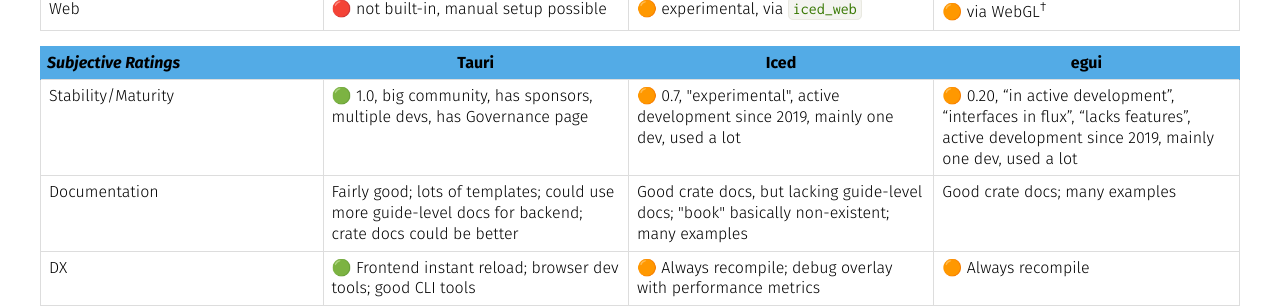
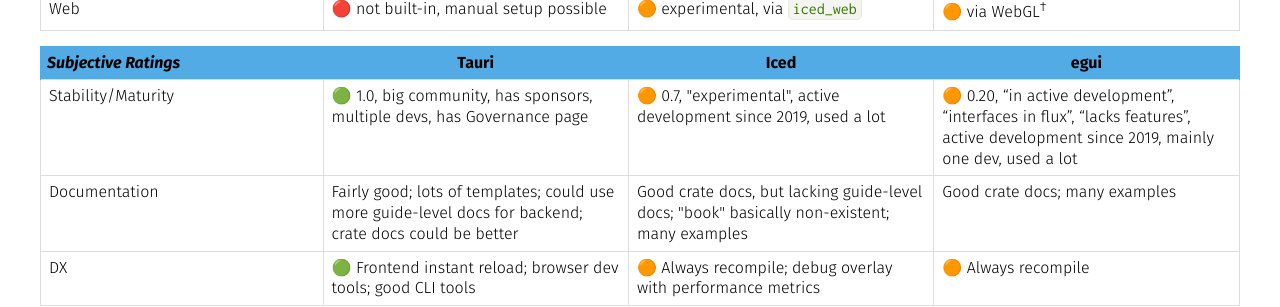
Before and after one commit to LukasKalbertodt/LukasKalbertodt.github.io, a Jekyll site: the page built from _posts/2023-02-03-tauri-iced-egui-performance-comparison.md, in a window 1280 px wide and 900 px high, scrolled down 1441 px. Shown: the part 174-481 px from the top of the window. Built offline with Jekyll 4.4.1, drawn with Linux system fonts in a browser that asks for light colours; comment, search, counter and statistics services are not loaded.

Commit message:
Remove part about Iced being mainly developed by one dev
I was corrected here: https://www.reddit.com/r/rust/comments/10sqmz3/comment/j73c0y1/?utm_source=reddit&utm_medium=web2x&context=3

```diff
--- a/_posts/2023-02-03-tauri-iced-egui-performance-comparison.md
+++ b/_posts/2023-02-03-tauri-iced-egui-performance-comparison.md
@@ -93,7 +93,7 @@
         <tr>
             <td>Stability/Maturity</td>
             <td>🟢 1.0, big community, has sponsors, multiple devs, has Governance page</td>
-            <td>🟠 0.7, "experimental", active development since 2019, mainly one dev, used a lot</td>
+            <td>🟠 0.7, "experimental", active development since 2019, used a lot</td>
             <td>🟠 0.20, “in active development”, “interfaces in flux”, “lacks features”, active development since 2019, mainly one dev, used a lot</td>
         </tr>
         <tr>
```
